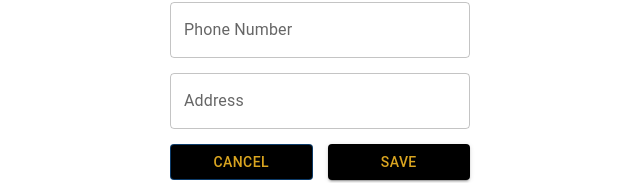
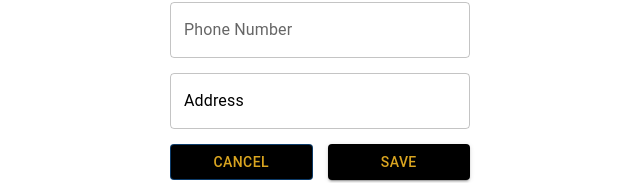
Before and after one commit to myrg15/frontend_appointment_scheduling, a React (Vite) app: page /profile in a window 1280 px wide. Shown: the part 467-650 px from the top of the page, without its empty margins (320-960 px from the left). Built offline with nearby package versions, Linux system fonts and the light colour scheme.

Commit message:
feat: change logo tecnologi, edit texfield address

```diff
--- a/src/pages/auth/Profile.jsx
+++ b/src/pages/auth/Profile.jsx
@@ -73,6 +73,7 @@ export const Profile = () => {
           label="Address"
           variant="outlined"
           name="address"
+          sx={{ "& label": { color: "black" } }}
         />
         <Stack direction="row" spacing="15px" justifyContent="flex-end">
           <Button
```
Also changed, not shown: 1 other file (tests, documents, lock files or other folders).
